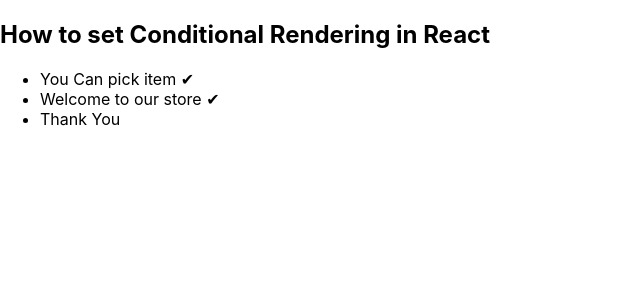
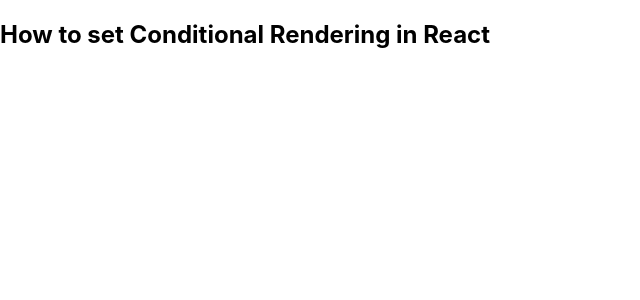
Before and after one commit to AhmedAliEngg/Conditional-Rendering-ReactJs, a React (Create React App) app: page / in a window 1280 px wide. Shown: the top 300 px of the page, without its empty margins (0-640 px from the left). Built offline with nearby package versions, Linux system fonts and the light colour scheme.

Commit message:
operator-check

```diff
--- a/package.json
+++ b/package.json
@@ -8,7 +8,7 @@
     "@testing-library/user-event": "^13.5.0",
     "react": "^18.0.0",
     "react-dom": "^18.0.0",
-    "react-scripts": "5.0.0",
+    "react-scripts": "^5.0.0",
     "web-vitals": "^2.1.4"
   },
   "scripts": {
--- a/src/App.js
+++ b/src/App.js
@@ -1,12 +1,10 @@
 
 import './App.css';
-const Item =({name,isPacked})=>{
-  //Conditional Statement if true condition then you can show
-  if(isPacked)
-  {
-    return <li>{name} ✔</li>
-  }
-  return <li>{name} </li>
+const Item = ({ name, isPacked }) => {
+  //Conditional Statement with operator if true condition then you can show
+  <li className="item">
+    {name} {isPacked && '✔'}
+  </li>
 }
 function App() {
   return (
@@ -16,15 +14,15 @@
         <Item
           isPacked={true}
           name="You Can pick item"
-          />
-          <Item
+        />
+        <Item
           isPacked={true}
           name="Welcome to our store"
-          />
-           <Item
+        />
+        <Item
           isPacked={false}
           name="Thank You"
-          />
+        />
       </ul>
     </section>
   );
```
Also changed, not shown: 1 other file (tests, documents, lock files or other folders).
